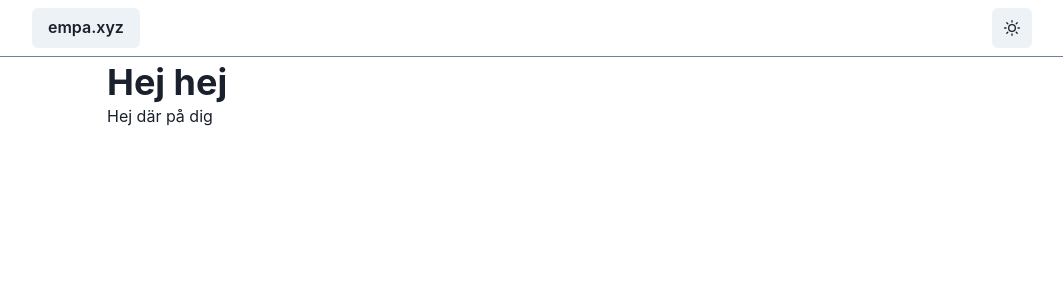
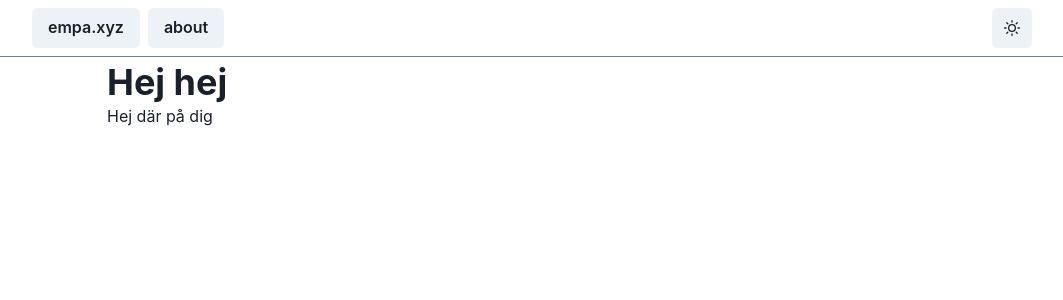
Before and after one commit to Quaqqer/empa, a Next.js app: page / in a window 1280 px wide. Shown: the top 300 px of the page, without its empty margins (108-1171 px from the left). Built offline with nearby package versions, Linux system fonts and the light colour scheme.

Commit message:
Dynamically add buttons to the navbar

```diff
--- a/src/components/NavigationBar.tsx
+++ b/src/components/NavigationBar.tsx
@@ -8,6 +8,7 @@ import {
   useColorModeValue,
 } from "@chakra-ui/react";
 import { MoonIcon, SunIcon } from "@chakra-ui/icons";
+import NLink from "next/link";
 
 export default function NavigationBar(): JSX.Element {
   const { colorMode, toggleColorMode } = useColorMode();
@@ -32,7 +33,15 @@ export default function NavigationBar(): JSX.Element {
         justifyContent="space-between"
       >
         <HStack>
-          <Button>empa.xyz</Button>
+          {[
+            ["empa.xyz", "/"],
+            ["about", "/about"],
+          ].map((link) => (
+            <NLink href={link[1]} key={link[0]}>
+              <Button>{link[0]}</Button>
+            </NLink>
+          ))}
+          ;
         </HStack>
         <IconButton
           aria-label="Toggle between light and dark mode"
```
